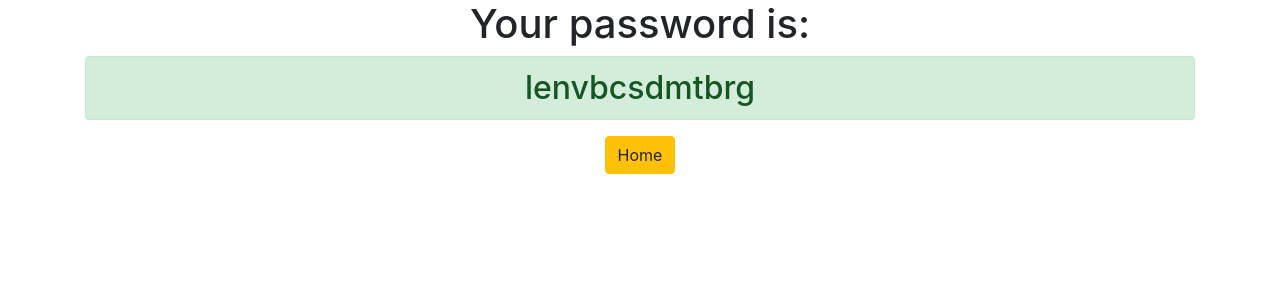
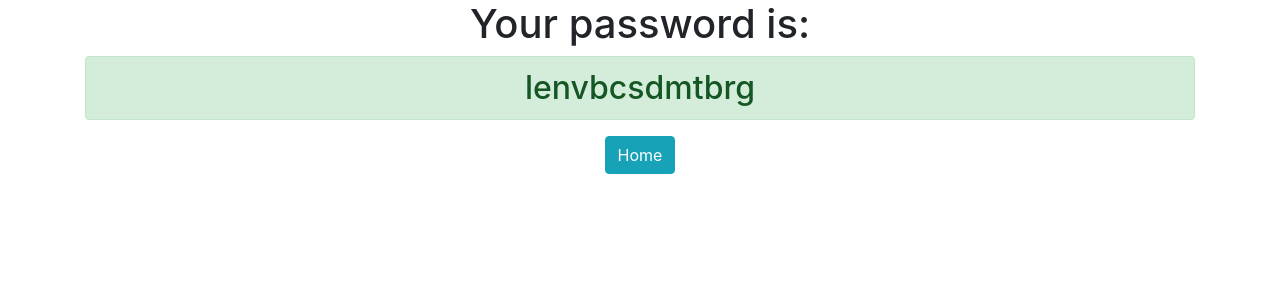
Before and after one commit to DejanProgramiranje/django-passworg-generator, a Django app: page /password/ in a window 1280 px wide. Shown: the top 300 px of the page. Run offline with Django 4.2, Linux system fonts and the light colour scheme.

Commit message:
Treci komit

```diff
--- a/PASSGEN/settings.py
+++ b/PASSGEN/settings.py
@@ -20,7 +20,7 @@ BASE_DIR = Path(__file__).resolve().parent.parent
 # See https://docs.djangoproject.com/en/4.2/howto/deployment/checklist/
 
 # SECURITY WARNING: keep the secret key used in production secret!
-SECRET_KEY = "django-insecure-&q&t%vqo(#48449gm19uw-i958u=avbqg2x_(f!xez_*6*&%=%"
+SECRET_KEY = "PRVIdjango-insecure-&q&t%vqo(#48449gm19uw-i958u=avbqg2x_(f!xez_*6*&%=%"
 
 # SECURITY WARNING: don't run with debug turned on in production!
 DEBUG = True
--- a/generator/templates/generator/password.html
+++ b/generator/templates/generator/password.html
@@ -3,5 +3,5 @@
 <div class="container text-center">
     <h1>Your password is:</h1>
     <h2 class="alert alert-success">{{ password }}</h2>
-    <a href="{% url "home" %}" class="btn btn-warning">Home</a>
+    <a href="{% url "home" %}" class="btn btn-info">Home</a>
 </div>
```
